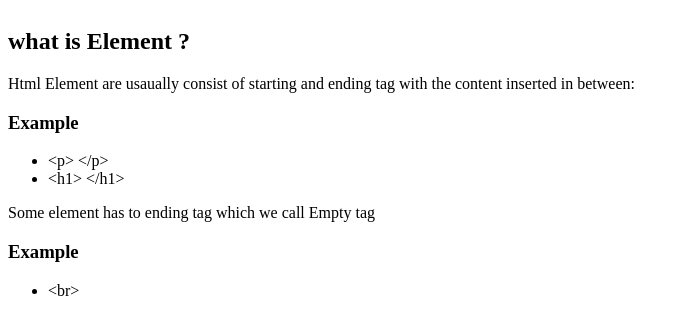
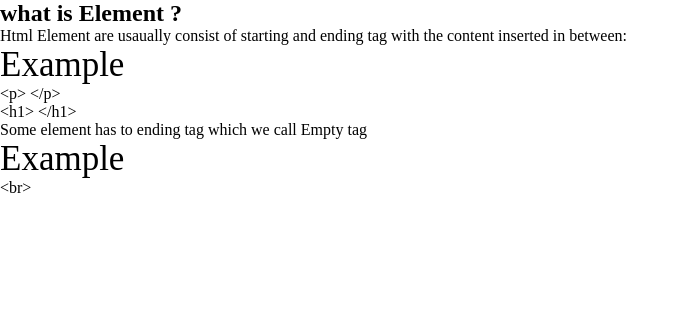
Before and after one commit to minhajspace/Html-basics, a plain HTML site: page Index.html in a window 1280 px wide. Shown: the whole page, without its empty margins (0-697 px from the left). Drawn offline with Linux system fonts and the light colour scheme.

Commit message:
changing on font size

```diff
--- a/Index.css
+++ b/Index.css
@@ -1,3 +1,9 @@
+* {
+  margin: 0;
+  padding: 0;
+  box-sizing: border-box;
+}
+
 .main {
   display: flex;
   width: 75%;
@@ -7,3 +13,8 @@
 .childre {
   flex: 1;
 }
+
+h3 {
+  font-size: 35px;
+  font-weight: 100;
+}
```
